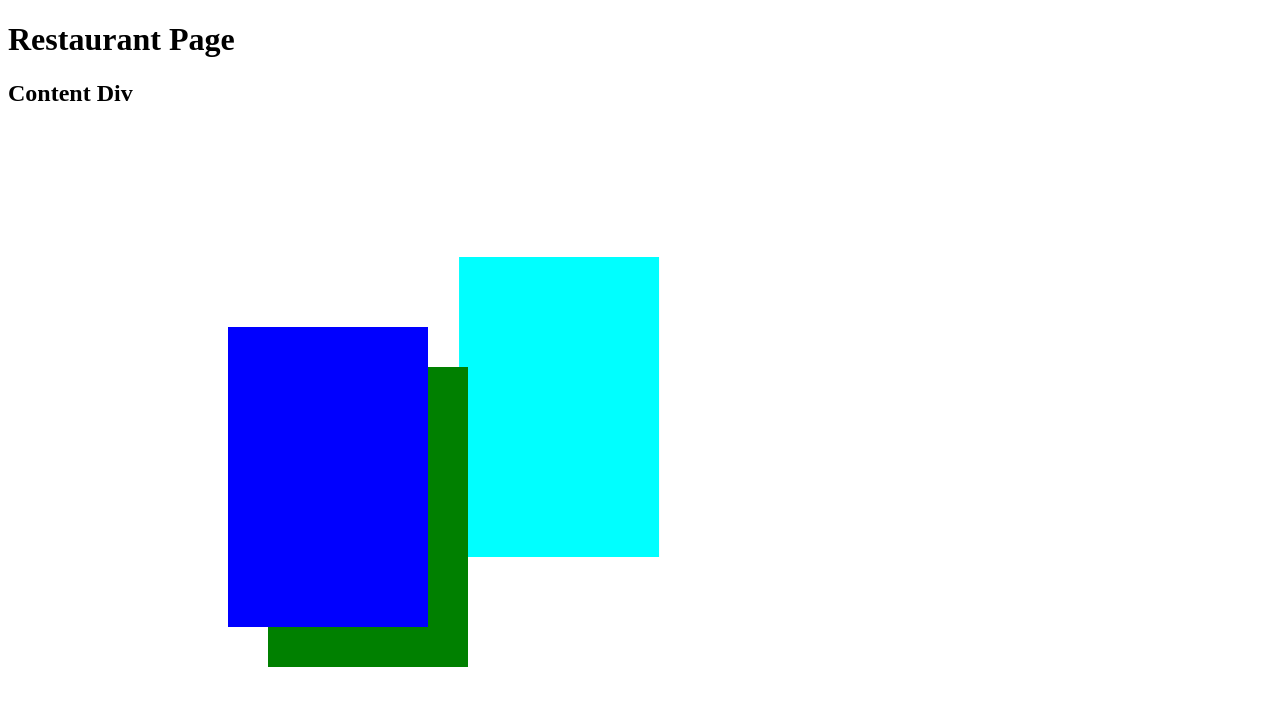
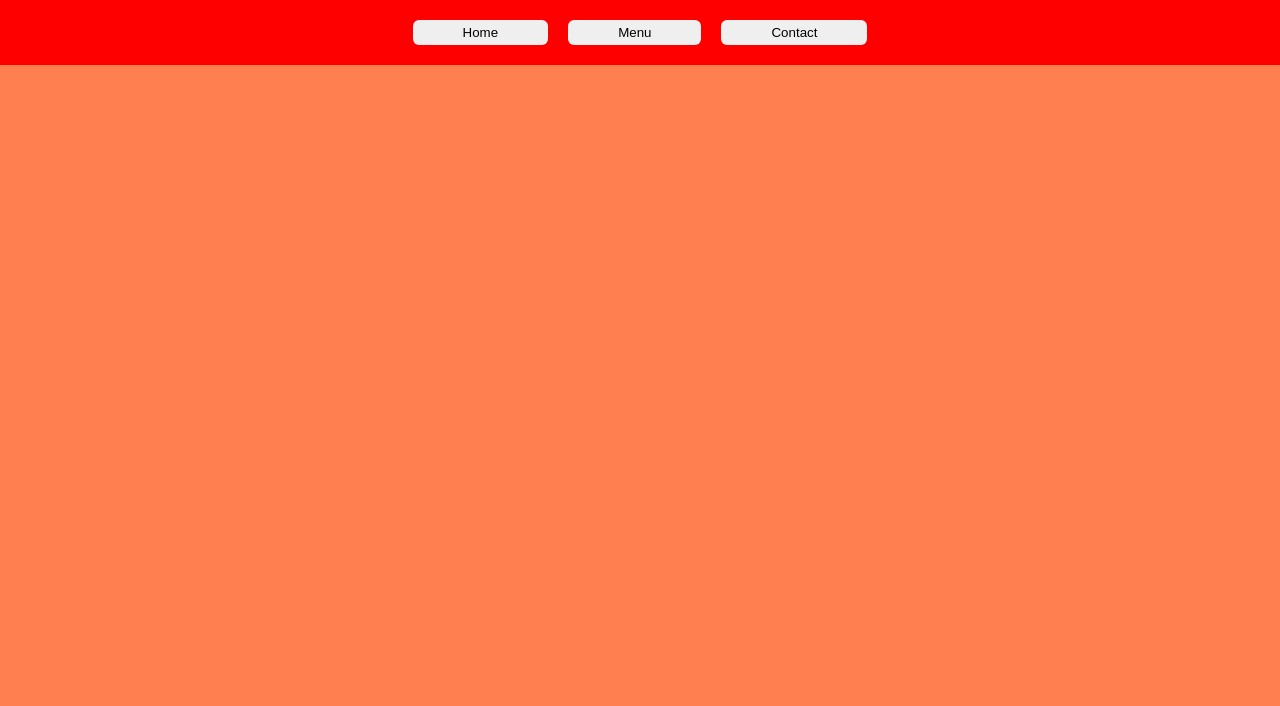
Before and after one commit to kbly538/restaurant-page-top, a website built with webpack: page src/index.html in a window 1280 px wide. Built offline with nearby package versions, Linux system fonts and the light colour scheme.

Commit message:
tabbed content

```diff
--- /dev/null
+++ b/src/contact/contactPage.js
@@ -0,0 +1,12 @@
+const createContactContent = function(parent){
+    parent.innerHtml = '';
+    parent.style.backgroundColor = 'green';
+}
+
+
+
+
+
+
+
+export default createContactContent;
--- /dev/null
+++ b/src/contentLoader.js
@@ -0,0 +1,20 @@
+// Creates content wrapper
+const createContentDiv = function (){
+
+    const contentDiv = document.createElement('div');
+    contentDiv.id = 'content';
+    return contentDiv;
+}
+
+
+// Attaches content wrapper to the body
+const initializeContentDiv = function(){
+    // TODO: Should I pass the doc as a param?
+    const content = createContentDiv();
+    document.body.appendChild(content);
+   return content;
+};
+
+
+
+export default initializeContentDiv;
--- /dev/null
+++ b/src/cssreset.css
@@ -0,0 +1,48 @@
+/* http://meyerweb.com/eric/tools/css/reset/
+   v2.0 | 20110126
+   License: none (public domain)
+*/
+
+html, body, div, span, applet, object, iframe,
+h1, h2, h3, h4, h5, h6, p, blockquote, pre,
+a, abbr, acronym, address, big, cite, code,
+del, dfn, em, img, ins, kbd, q, s, samp,
+small, strike, strong, sub, sup, tt, var,
+b, u, i, center,
+dl, dt, dd, ol, ul, li,
+fieldset, form, label, legend,
+table, caption, tbody, tfoot, thead, tr, th, td,
+article, aside, canvas, details, embed,
+figure, figcaption, footer, header, hgroup,
+menu, nav, output, ruby, section, summary,
+time, mark, audio, video {
+	margin: 0;
+	padding: 0;
+	border: 0;
+	font-size: 100%;
+	font: inherit;
+	vertical-align: baseline;
+}
+/* HTML5 display-role reset for older browsers */
+article, aside, details, figcaption, figure,
+footer, header, hgroup, menu, nav, section {
+	display: block;
+}
+body {
+	line-height: 1;
+}
+ol, ul {
+	list-style: none;
+}
+blockquote, q {
+	quotes: none;
+}
+blockquote:before, blockquote:after,
+q:before, q:after {
+	content: '';
+	content: none;
+}
+table {
+	border-collapse: collapse;
+	border-spacing: 0;
+}
--- /dev/null
+++ b/src/home/homePage.js
@@ -0,0 +1,12 @@
+const createHomeContent = function(parent){
+    parent.innerHtml = '';
+    parent.style.backgroundColor = 'blue';
+}
+
+
+
+
+
+
+
+export default createHomeContent;
--- a/src/index.html
+++ b/src/index.html
@@ -11,17 +11,7 @@
 </head>
 
 <body>
-    <h1>Restaurant Page</h1>
-    <div id="content">
-        <h2>Content Div</h2>
-        <div class="men">
-            <div class="tab" id="tab1"></div>
-            <div class="tab" id="tab2"></div>
-            <div class="tab" id="tab3"></div>
 
-        </div>
-
-    </div>
 </body>
 
 </html>
--- a/src/index.js
+++ b/src/index.js
@@ -1 +1,31 @@
-import './style.css'
+import './style.css';
+import './cssreset.css';
+import initializeContentDiv from './contentLoader';
+import initializeNavBar from './navBar';
+import createContactContent from './contact/contactPage';
+import createRestaurantMenuContent from './restaurant_menu/restaurantMenuPage';
+import createHomeContent from './home/homePage';
+
+initializeNavBar();
+const contentDiv = initializeContentDiv();
+
+
+const contactBtn = document.getElementById('contact');
+contactBtn.addEventListener('click', function(){
+    createContactContent(contentDiv);
+
+})
+
+
+const homeBtn = document.getElementById('homepage');
+homeBtn.addEventListener('click', function(){
+    createHomeContent(contentDiv);
+
+})
+
+
+const restaurantMenuButton = document.getElementById('restaurantmenu');
+restaurantMenuButton.addEventListener('click', function(){
+    createRestaurantMenuContent(contentDiv);
+
+})
--- /dev/null
+++ b/src/navBar.js
@@ -0,0 +1,63 @@
+const createNavElement = function (){
+    const navElement = document.createElement('nav');
+    navElement.id = 'navbar';
+    return navElement;
+}
+
+
+const createMenuItemWithId = function(id, textContent){
+
+    // TODO: May have to change the button
+    const menuItem = document.createElement('button');
+    menuItem.id = id;
+    menuItem.textContent = textContent? textContent : id;
+    menuItem.classList.add('menuItem');
+
+    return menuItem;
+}
+
+const styleMenuItems = function(menuItems){
+    for (const item of menuItems) {
+        item.style.paddingTop = '5px';
+        item.style.paddingBottom = '5px';
+        item.style.paddingLeft = '50px';
+        item.style.paddingRight = '50px';
+        item.style.border = 'none';
+        item.style.borderRadius = '6px';
+    }
+
+}
+
+const styleNav = function(navbar){
+    navbar.style.backgroundColor = 'red';
+    navbar.style.display = 'flex';
+    navbar.style.justifyContent = 'center';
+    navbar.style.gap = "20px";
+    navbar.style.alignItems = 'center';
+    navbar.style.padding = '20px';
+}
+
+
+const initializeNavBar = function(){
+
+    const navbar = createNavElement();
+    styleNav(navbar);
+
+    const home = createMenuItemWithId('homepage', 'Home')
+    const menu = createMenuItemWithId('restaurantmenu', 'Menu')
+    const contact = createMenuItemWithId('contact', 'Contact')
+    styleMenuItems([home, menu, contact]);
+
+
+    navbar.appendChild(home);
+    navbar.appendChild(menu);
+    navbar.appendChild(contact);
+    document.body.appendChild(navbar);
+}
+
+
+
+
+
+
+export default initializeNavBar;
--- /dev/null
+++ b/src/restaurant_menu/restaurantMenuPage.js
@@ -0,0 +1,12 @@
+const createRestaurantMenuContent = function(parent){
+    parent.innerHtml = '';
+    parent.style.backgroundColor = 'yellow';
+}
+
+
+
+
+
+
+
+export default createRestaurantMenuContent;
--- a/src/style.css
+++ b/src/style.css
@@ -1,47 +1,20 @@
-.men {
-    margin: 200px;
+body {
+    overflow-y: hidden;
 }
 
-.tab {
-    width: 200px;
-    height: 300px;
-    position: relative;
-
+#content {
+    background-color: coral;
+    width: 100vw;
+    height: 100vh;
+    max-height: 100%;
+    max-width: 100%;
 
 }
 
-#tab1 {
-    background-color: red;
-    position: absolute;
-    margin: 100px;
+.menuItem:hover {
+    background-color: blue;
 }
 
-#tab2 {
+.menuItem:active {
     background-color: green;
-    position: absolute;
-    margin: 60px;
 }
-
-#tab3 {
-    background-color: blue;
-    position: absolute;
-    margin: 20px;
-}
-
-#tab1 {
-    background-color: cyan;
-    margin-left: 300px;
-    transition: margin-left 0.3s, z-index 0.3s ease-in;
-    offset-path: path("M0,0 C20,0 200,0 200,0");
-    animation: move 3000ms infinite alternate-reverse cubic-bezier(0.55, 0.085, 0.68, 0.53);
-
-}
-
-@keyframes move {
-    0% {
-        offset-distance: 0%;
-    }
-    100% {
-        offset-distance: 100%;
-    }
-}
--- a/webpack.config.js
+++ b/webpack.config.js
@@ -18,6 +18,7 @@ module.exports = {
         path: path.resolve(__dirname, 'dist'),
         clean: true
     },
+    devtool: 'inline-source-map',
     module: {
         rules: [
             {
```
